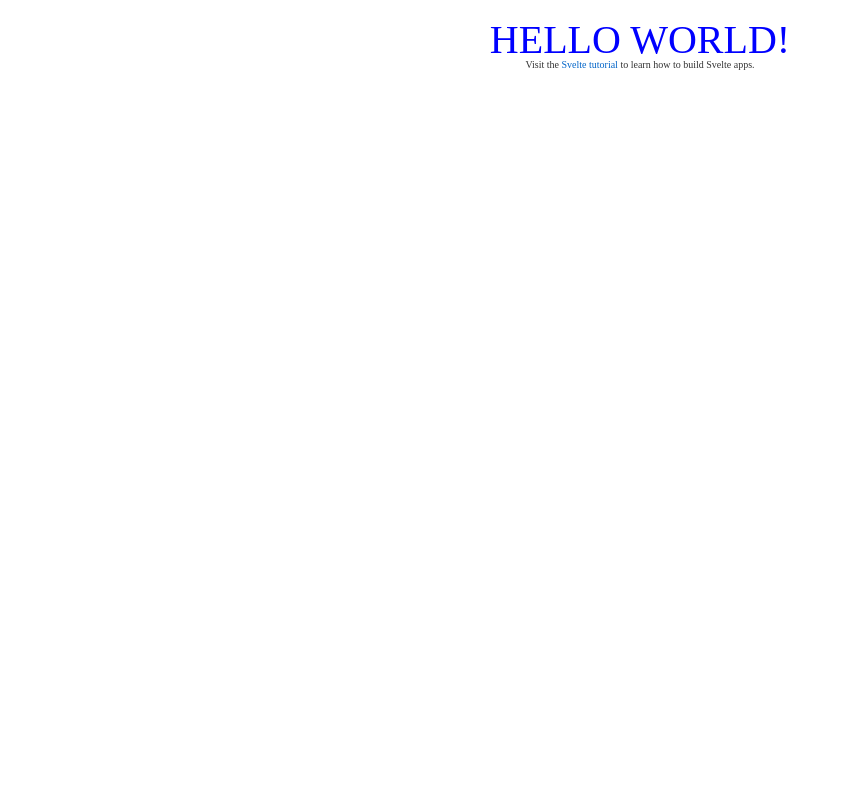
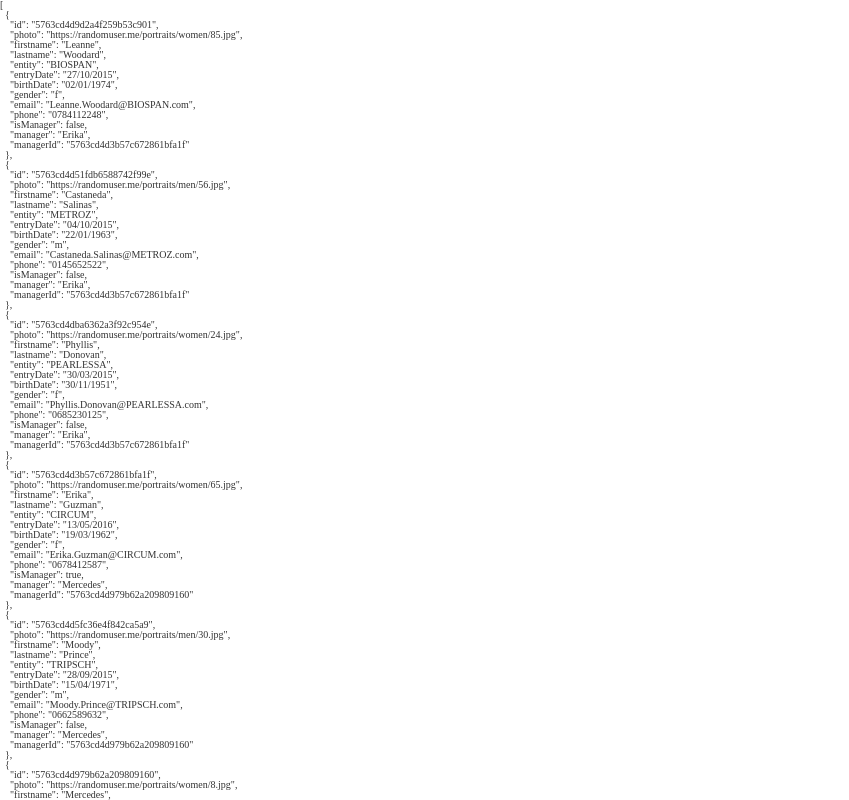
Before and after one commit to quentinmrvn/people-svelte, a Svelte app: page / in a window 1280 px wide. Shown: the top 800 px of the page, without its empty margins (0-849 px from the left). Built offline with nearby package versions, Linux system fonts and the light colour scheme; data requests are answered from the project's data file.

Commit message:
add people api

```diff
--- /dev/null
+++ b/data/people.json
@@ -0,0 +1,154 @@
+{
+  "people": [
+    {
+      "id": "5763cd4d9d2a4f259b53c901",
+      "photo": "https://randomuser.me/portraits/women/85.jpg",
+      "firstname": "Leanne",
+      "lastname": "Woodard",
+      "entity": "BIOSPAN",
+      "entryDate": "27/10/2015",
+      "birthDate": "02/01/1974",
+      "gender": "f",
+      "email": "Leanne.Woodard@BIOSPAN.com",
+      "phone": "0784112248",
+      "isManager": false,
+      "manager": "Erika",
+      "managerId": "5763cd4d3b57c672861bfa1f"
+    },
+    {
+      "id": "5763cd4d51fdb6588742f99e",
+      "photo": "https://randomuser.me/portraits/men/56.jpg",
+      "firstname": "Castaneda",
+      "lastname": "Salinas",
+      "entity": "METROZ",
+      "entryDate": "04/10/2015",
+      "birthDate": "22/01/1963",
+      "gender": "m",
+      "email": "Castaneda.Salinas@METROZ.com",
+      "phone": "0145652522",
+      "isManager": false,
+      "manager": "Erika",
+      "managerId": "5763cd4d3b57c672861bfa1f"
+    },
+    {
+      "id": "5763cd4dba6362a3f92c954e",
+      "photo": "https://randomuser.me/portraits/women/24.jpg",
+      "firstname": "Phyllis",
+      "lastname": "Donovan",
+      "entity": "PEARLESSA",
+      "entryDate": "30/03/2015",
+      "birthDate": "30/11/1951",
+      "gender": "f",
+      "email": "Phyllis.Donovan@PEARLESSA.com",
+      "phone": "0685230125",
+      "isManager": false,
+      "manager": "Erika",
+      "managerId": "5763cd4d3b57c672861bfa1f"
+    },
+    {
+      "id": "5763cd4d3b57c672861bfa1f",
+      "photo": "https://randomuser.me/portraits/women/65.jpg",
+      "firstname": "Erika",
+      "lastname": "Guzman",
+      "entity": "CIRCUM",
+      "entryDate": "13/05/2016",
+      "birthDate": "19/03/1962",
+      "gender": "f",
+      "email": "Erika.Guzman@CIRCUM.com",
+      "phone": "0678412587",
+      "isManager": true,
+      "manager": "Mercedes",
+      "managerId": "5763cd4d979b62a209809160"
+    },
+    {
+      "id": "5763cd4d5fc36e4f842ca5a9",
+      "photo": "https://randomuser.me/portraits/men/30.jpg",
+      "firstname": "Moody",
+      "lastname": "Prince",
+      "entity": "TRIPSCH",
+      "entryDate": "28/09/2015",
+      "birthDate": "15/04/1971",
+      "gender": "m",
+      "email": "Moody.Prince@TRIPSCH.com",
+      "phone": "0662589632",
+      "isManager": false,
+      "manager": "Mercedes",
+      "managerId": "5763cd4d979b62a209809160"
+    },
+    {
+      "id": "5763cd4d979b62a209809160",
+      "photo": "https://randomuser.me/portraits/women/8.jpg",
+      "firstname": "Mercedes",
+      "lastname": "Hebert",
+      "entity": "QUINTITY",
+      "entryDate": "02/01/2016",
+      "birthDate": "20/07/1947",
+      "gender": "f",
+      "email": "Mercedes.Hebert@QUINTITY.com",
+      "phone": "0125878522",
+      "isManager": true,
+      "manager": "Mclaughlin",
+      "managerId": "5763cd4dfa6f96cd26c65787"
+    },
+    {
+      "id": "5763cd4d15e6c2c28b70f2e8",
+      "photo": "https://randomuser.me/portraits/men/86.jpg",
+      "firstname": "Howell",
+      "lastname": "Mcknight",
+      "entity": "KRAG",
+      "entryDate": "26/09/2015",
+      "birthDate": "18/07/1979",
+      "gender": "m",
+      "email": "Howell.Mcknight@KRAG.com",
+      "phone": "0456987425",
+      "isManager": false,
+      "manager": "Mclaughlin",
+      "managerId": "5763cd4dfa6f96cd26c65787"
+    },
+    {
+      "id": "5763cd4d5d6ad8dfc6c34883",
+      "photo": "https://randomuser.me/portraits/women/93.jpg",
+      "firstname": "Lizzie",
+      "lastname": "Morris",
+      "entity": "NSPIRE",
+      "entryDate": "03/05/2016",
+      "birthDate": "15/11/1981",
+      "gender": "f",
+      "email": "Lizzie.Morris@NSPIRE.com",
+      "phone": "0662259988",
+      "isManager": false,
+      "manager": "Mclaughlin",
+      "managerId": "5763cd4dfa6f96cd26c65787"
+    },
+    {
+      "id": "5763cd4dc378a38ecd387737",
+      "photo": "https://randomuser.me/portraits/men/34.jpg",
+      "firstname": "Roy",
+      "lastname": "Nielsen",
+      "entity": "QNEKT",
+      "entryDate": "17/05/2016",
+      "birthDate": "21/10/1951",
+      "gender": "m",
+      "email": "Roy.Nielsen@QNEKT.com",
+      "phone": "0755669551",
+      "isManager": false,
+      "manager": "Mclaughlin",
+      "managerId": "5763cd4dfa6f96cd26c65787"
+    },
+    {
+      "id": "5763cd4dfa6f96cd26c65787",
+      "photo": "https://randomuser.me/portraits/men/78.jpg",
+      "firstname": "Mclaughlin",
+      "lastname": "Cochran",
+      "entity": "UTARA",
+      "entryDate": "11/04/2016",
+      "birthDate": "19/03/1973",
+      "gender": "m",
+      "email": "Mclaughlin.Cochran@undefined.com",
+      "phone": "0266334856",
+      "isManager": true,
+      "manager": "",
+      "managerId": ""
+    }
+  ]
+}
--- a/src/App.svelte
+++ b/src/App.svelte
@@ -1,30 +1,17 @@
 <script>
+	import {fetchPeople} from './services/people'
 	export let name;
+	let toto;
+
+	fetchPeople().then(response => {
+		toto = JSON.stringify(response, null, 2)
+	})
 </script>
 
 <main>
-	<h1>Hello {name}!</h1>
-	<p>Visit the <a href="https://svelte.dev/tutorial">Svelte tutorial</a> to learn how to build Svelte apps.</p>
+	<pre>{toto}</pre>
 </main>
 
 <style lang="scss" global>
 	@import "./scss/reset";
-	main {
-		text-align: center;
-		padding: 2rem;
-		max-width: 240px;
-		margin: 0 auto;
-		h1 {
-			color: blue;
-			text-transform: uppercase;
-			font-size: 4em;
-			font-weight: 100;
-		}
-	}
-
-	@media (min-width: 640px) {
-		main {
-			max-width: none;
-		}
-	}
 </style>
--- /dev/null
+++ b/src/services/people.js
@@ -0,0 +1,15 @@
+const apiUrl = 'http://localhost:3001/people'
+
+export async function fetchPeople() {
+    const response = await fetch(apiUrl);
+    return await response.json();
+}
+
+export async function updatePerson(id, patch) {
+    const response = await fetch(`${apiUrl}/${id}`, {
+        method: 'PATCH',
+        body: JSON.stringify(patch),
+        headers: { 'Content-Type': 'application/json' }
+    });
+    return await response.json();
+}
```
Also changed, not shown: package.json (+11 -1 lines), src/components/Card/Card.svelte (added), 1 other file (tests, documents, lock files or other folders).
